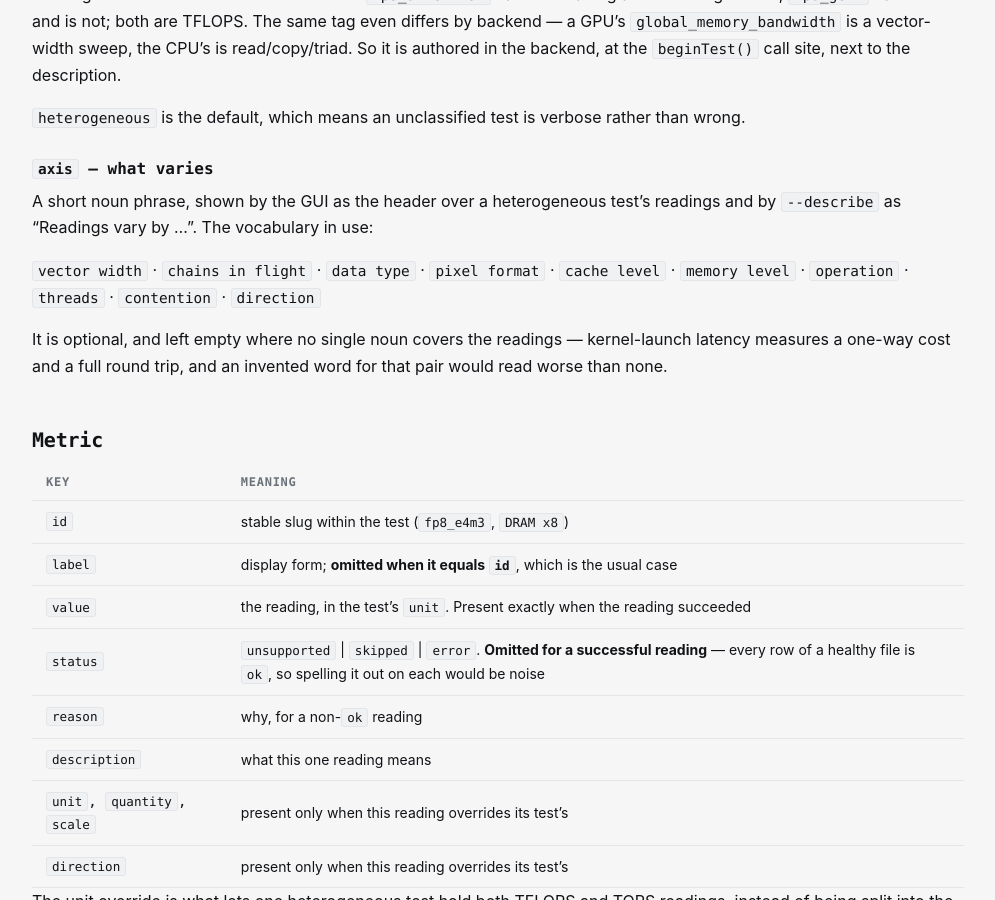
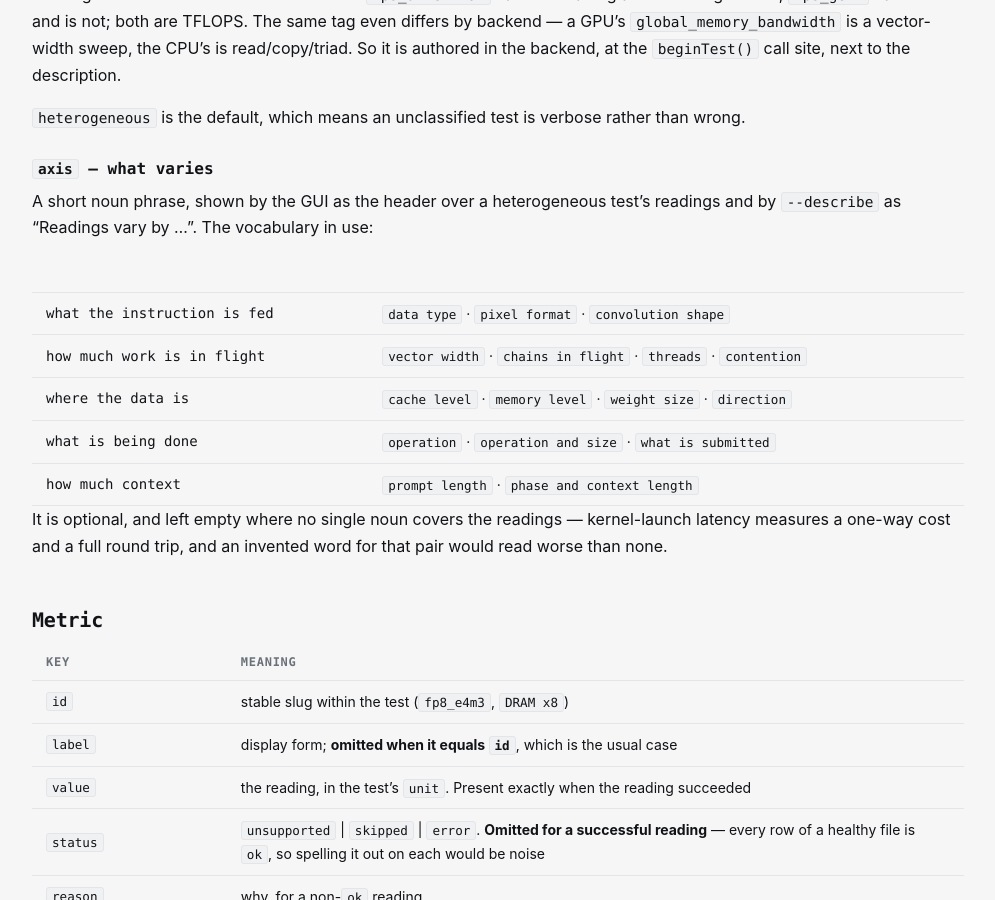
Before and after one commit to krrishnarraj/clpeak, a Jekyll site: the page built from docs/format-v3.md, in a window 1280 px wide and 900 px high, scrolled down 3365 px. Shown: the whole window, without its empty margins (142-1137 px from the left). Built offline with Jekyll 4.4.1, drawn with Linux system fonts in a browser that asks for light colours; our own code applies the rules of GitHub Pages for plain Markdown files.

Commit message:
docs(format): record the axis vocabulary the ports settled on
Sixteen axis labels are now in use across the eight backends.  Grouped by what
they answer rather than listed flat, since choosing one for a new test is
easier from "which question does this test vary along?" than from an alphabet.

Also points the root AGENTS.md lookup at the section that now covers
classifying a test, not only documenting one.

```diff
--- a/docs/format-v3.md
+++ b/docs/format-v3.md
@@ -146,9 +146,13 @@ rather than wrong.
 A short noun phrase, shown by the GUI as the header over a heterogeneous test's
 readings and by `--describe` as "Readings vary by …". The vocabulary in use:
 
-`vector width` · `chains in flight` · `data type` · `pixel format` ·
-`cache level` · `memory level` · `operation` · `threads` · `contention` ·
-`direction`
+| | |
+|---|---|
+| what the instruction is fed | `data type` · `pixel format` · `convolution shape` |
+| how much work is in flight | `vector width` · `chains in flight` · `threads` · `contention` |
+| where the data is | `cache level` · `memory level` · `weight size` · `direction` |
+| what is being done | `operation` · `operation and size` · `what is submitted` |
+| how much context | `prompt length` · `phase and context length` |
 
 It is optional, and left empty where no single noun covers the readings —
 kernel-launch latency measures a one-way cost and a full round trip, and an
```
Also changed, not shown: AGENTS.md (+2 -1 lines).
